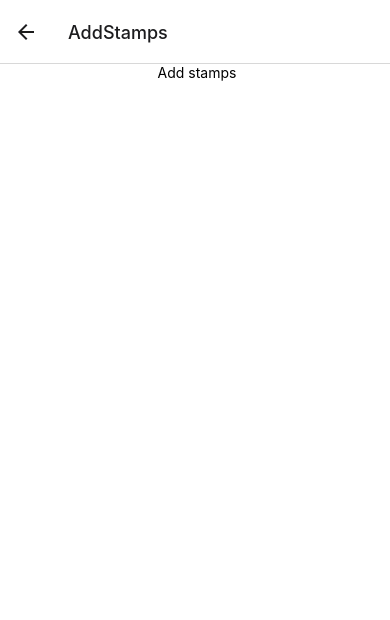
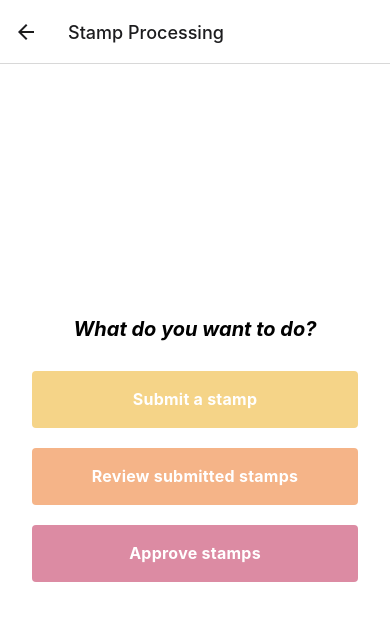
Before and after one commit to jessiiepeng/stamp-me, a React Native app: screen /AddStamps in a window 390 px wide. Shown: the top 620 px of the page. Built offline with nearby package versions, Linux system fonts and the light colour scheme; what expo-linking would draw is missing.

Commit message:
feat: created placeholder manage stamps screen and changed tab icons

```diff
--- a/navigation/index.tsx
+++ b/navigation/index.tsx
@@ -4,6 +4,7 @@
  *
  */
 import { FontAwesome } from '@expo/vector-icons';
+import { MaterialCommunityIcons } from '@expo/vector-icons';
 import { createBottomTabNavigator } from '@react-navigation/bottom-tabs';
 import { NavigationContainer, DefaultTheme, DarkTheme } from '@react-navigation/native';
 import { createNativeStackNavigator } from '@react-navigation/native-stack';
@@ -48,7 +49,7 @@ function RootNavigator() {
         <Stack.Screen name="UserProfile" component={UserProfile} options={{ title: 'My Profile' }} />
       </Stack.Group>
       <Stack.Screen name="StampDetail" component={StampDetail} options={{ title: 'Stamp Details' }} />
-      <Stack.Screen name='AddStamps' component={AddStamps} />
+      <Stack.Screen name='AddStamps' component={AddStamps} options={{ title: 'Stamp Processing' }} />
     </Stack.Navigator>
   );
 }
@@ -75,7 +76,7 @@ function BottomTabNavigator() {
         component={MapScreen}
         options={({ navigation }: RootTabScreenProps<'StampMap'>) => ({
           title: 'Stamp Map',
-          tabBarIcon: ({ color }) => <TabBarIcon name="code" color={color} />,
+          tabBarIcon: ({ color }) => <TabBarIcon name="map" color={color} />,
           headerRight: () => (
             <Pressable
               onPress={() => navigation.navigate('UserProfile')}
@@ -110,8 +111,8 @@ function BottomTabNavigator() {
         name="StampCollection"
         component={StampCollection}
         options={{
-          title: 'Stamp Collection',
-          tabBarIcon: ({ color }) => <TabBarIcon name="code" color={color} />,
+          title: 'My Stamp Collection',
+          tabBarIcon: ({ color }) => <MaterialCommunityIcons name="postage-stamp" size={30} color={color} />,
         }}
       />
     </BottomTab.Navigator>
@@ -125,5 +126,5 @@ function TabBarIcon(props: {
   name: React.ComponentProps<typeof FontAwesome>['name'];
   color: string;
 }) {
-  return <FontAwesome size={30} style={{ marginBottom: -3 }} {...props} />;
+  return <FontAwesome size={25} style={{ marginBottom: -3 }} {...props} />;
 }
--- a/screens/AddStamps/AddStamps.tsx
+++ b/screens/AddStamps/AddStamps.tsx
@@ -1,12 +1,24 @@
 import React from 'react';
-import { StyleSheet } from 'react-native';
+import { Pressable, StyleSheet } from 'react-native';
 import { Text, View } from '../../components/Themed';
 
 
 export default function AddStamps({ navigation }: { navigation: any }) {
     return (
         <View style={styles.container}>
-            <Text> Add stamps</Text>
+            <Text lightColor="black"
+                darkColor="white" style={styles.prompt}> What do you want to do? </Text>
+            <View style={styles.buttonGroup}>
+                <Pressable style={({ pressed }) => [styles.addStampButton, { opacity: pressed ? 0.5 : 1 }]} onPress={() => { }} >
+                    <Text style={styles.buttonText}>Submit a stamp</Text>
+                </Pressable>
+                <Pressable style={({ pressed }) => [styles.reviewStampsButton, { opacity: pressed ? 0.5 : 1 }]} onPress={() => { }} >
+                    <Text style={styles.buttonText}>Review submitted stamps</Text>
+                </Pressable>
+                <Pressable style={({ pressed }) => [styles.approveStampsButton, { opacity: pressed ? 0.5 : 1 }]} onPress={() => { }} >
+                    <Text style={styles.buttonText}>Approve stamps</Text>
+                </Pressable>
+            </View>
         </View>
     );
 }
@@ -15,16 +27,53 @@ const styles = StyleSheet.create({
     container: {
         flex: 1,
         alignItems: 'center',
+        justifyContent: 'center'
 
     },
-    title: {
+    prompt: {
         fontSize: 20,
         fontWeight: 'bold',
+        fontStyle: 'italic',
     },
-    separator: {
-        marginVertical: 30,
-        height: 1,
-        width: '80%',
+    buttonGroup: {
+        marginTop: 20
+    },
+    addStampButton: {
+        alignItems: 'center',
+        justifyContent: 'center',
+        paddingVertical: 18,
+        paddingHorizontal: 60,
+        borderRadius: 4,
+        elevation: 3,
+        backgroundColor: '#f5d488',
+        marginVertical: 10,
+    },
+    reviewStampsButton: {
+        alignItems: 'center',
+        justifyContent: 'center',
+        paddingVertical: 18,
+        paddingHorizontal: 60,
+        borderRadius: 4,
+        elevation: 3,
+        backgroundColor: '#f5b488',
+        marginVertical: 10
+    },
+    approveStampsButton: {
+        alignItems: 'center',
+        justifyContent: 'center',
+        paddingVertical: 18,
+        paddingHorizontal: 60,
+        borderRadius: 4,
+        elevation: 3,
+        backgroundColor: '#dc8ba3',
+        marginVertical: 10
+    },
+    buttonText: {
+        fontSize: 16,
+        lineHeight: 21,
+        letterSpacing: 0.25,
+        color: 'white',
+        fontWeight: 'bold'
     },
     tinyLogo: {
         width: '15%',
--- a/screens/MapScreen/MapScreen.tsx
+++ b/screens/MapScreen/MapScreen.tsx
@@ -16,7 +16,7 @@ export default function MapScreen({ navigation }: RootTabScreenProps<'StampMap'>
         <View style={styles.container}>
             <StampMap stampCollection={mockStampCollection} setSelectedStampIndex={setSelectedStampIndex} />
             {selectedStampIndex >= 0 ? < SelectedMapMarker stamp={mockStampCollection[selectedStampIndex]} /> :
-                <Text style={styles.body} >Select a marker to see more details :D </Text>}
+                <Text style={styles.body} >Select a marker to see more details! </Text>}
         </View>
     );
 }
@@ -42,6 +42,6 @@ const styles = StyleSheet.create({
     },
     body: {
         fontSize: 15,
-        paddingTop: 30,
+        marginTop: 20
     }
 });
--- a/screens/UserProfile/UserProfile.tsx
+++ b/screens/UserProfile/UserProfile.tsx
@@ -26,7 +26,7 @@ export default function UserProfile({ navigation }: { navigation: any }) {
                 <Text lightColor="rgba(0,0,0,0.8)"
                     darkColor="rgba(255,255,255,0.8)" style={styles.userInfoText}>Stamps approved: 6</Text>
             </View>
-            <Pressable style={styles.logoutButton} onPress={() => { }} >
+            <Pressable style={({ pressed }) => [styles.logoutButton, { opacity: pressed ? 0.5 : 1 }]} onPress={() => { }} >
                 <Text style={styles.logoutText}>Logout</Text>
             </Pressable>
 
@@ -72,6 +72,6 @@ const styles = StyleSheet.create({
         lineHeight: 21,
         fontWeight: 'bold',
         letterSpacing: 0.25,
-        color: 'white',
+        color: 'white'
     }
 });
```
